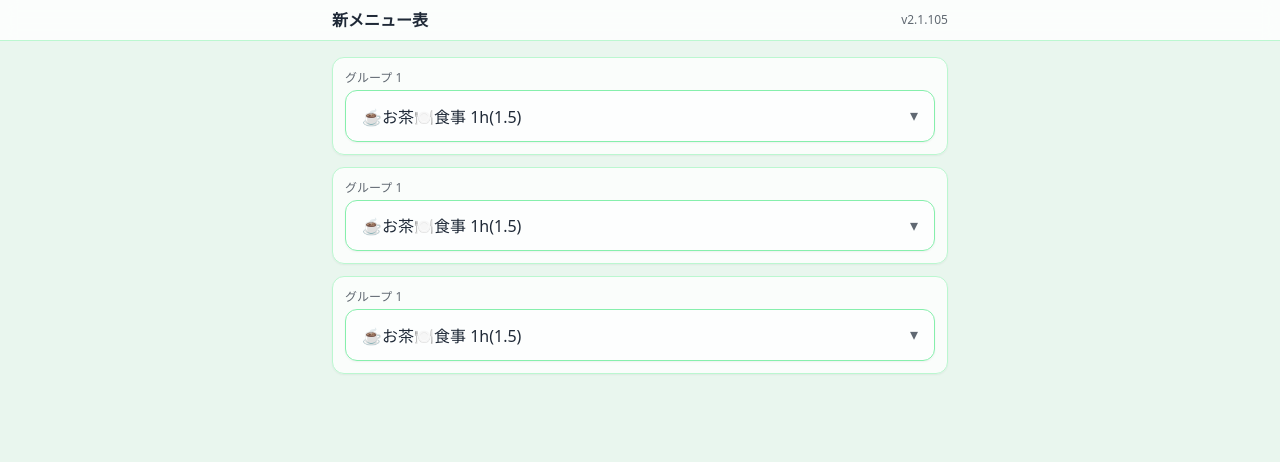
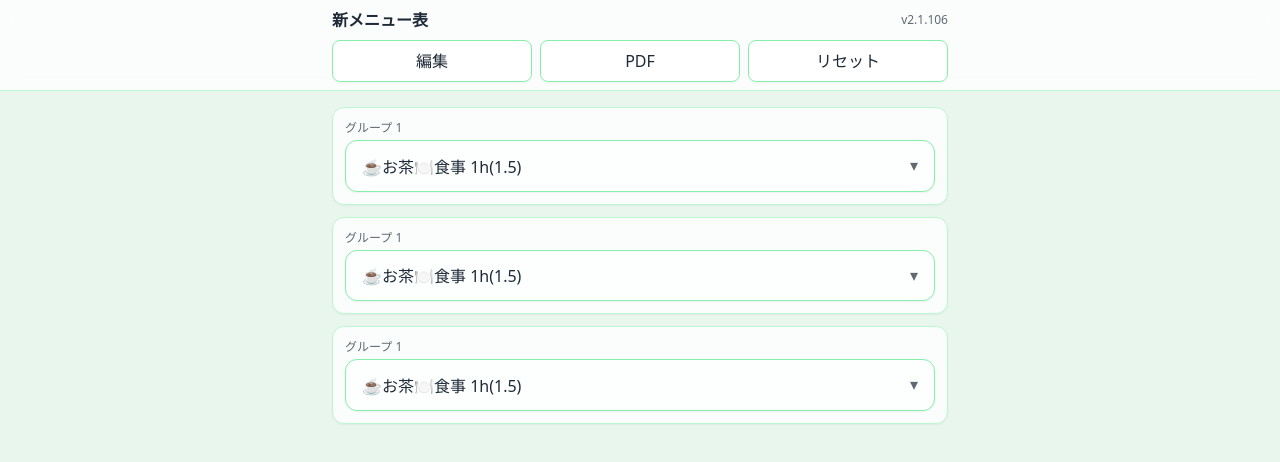
Before and after one commit to Kanepiro/new-menu-v2, a React (Vite) app: page / in a window 1280 px wide. Shown: the top 462 px of the page. Built offline with nearby package versions, Linux system fonts and the light colour scheme.

Commit message:
Add files via upload

```diff
--- a/src/App.tsx
+++ b/src/App.tsx
@@ -15,7 +15,7 @@ class ErrorBoundary extends React.Component<{children: React.ReactNode}, {hasErr
   ); } return this.props.children as any; }
 }
 
-const FIXED_VERSION_TEXT = "v2.1.105";
+const FIXED_VERSION_TEXT = "v2.1.106";
 
 /* Modal Dropdown (guarded) */
 function Dropdown<T extends number>({
@@ -70,13 +70,25 @@ export default function App(){
     new Array(3).fill(0).map(()=>({group: groups[0], index: 0}))
   );
 
+  // --- Header buttons (placeholders) ---
+  const onEdit = () => { console.log("編集 clicked"); };
+  const onPDF = () => { console.log("PDF clicked"); };
+  const onReset = () => { console.log("リセット clicked"); };
+
   return (
     <ErrorBoundary>
       <div className="min-h-screen bg-[#e9f6ee] text-gray-800">
         <header className="sticky top-0 z-[500] bg-white/80 backdrop-blur border-b border-green-200">
-          <div className="mx-auto max-w-screen-sm px-3 py-2 flex items-center justify-between">
-            <div className="font-semibold">新メニュー表</div>
-            <div className="text-xs opacity-70">{FIXED_VERSION_TEXT}</div>
+          <div className="mx-auto max-w-screen-sm px-3 py-2">
+            <div className="flex items-center justify-between">
+              <div className="font-semibold">新メニュー表</div>
+              <div className="text-xs opacity-70">{FIXED_VERSION_TEXT}</div>
+            </div>
+            <div className="mt-2 grid grid-cols-3 gap-2">
+              <button id="btn-edit" onClick={onEdit} className="px-3 py-2 rounded-lg border border-green-300 bg-white/70 hover:bg-white shadow-sm">編集</button>
+              <button id="btn-pdf" onClick={onPDF} className="px-3 py-2 rounded-lg border border-green-300 bg-white/70 hover:bg-white shadow-sm">PDF</button>
+              <button id="btn-reset" onClick={onReset} className="px-3 py-2 rounded-lg border border-green-300 bg-white/70 hover:bg-white shadow-sm">リセット</button>
+            </div>
           </div>
         </header>
 
@@ -90,7 +102,7 @@ export default function App(){
                   value={r.index as number}
                   options={opts}
                   onChange={(index:number)=>{
-                    setRows(prev=>{const next=[...prev]; next[i]={...next[i], index:Number(index)}; return next;});
+                    setRows(prev=>{const next=[...prev]; next[i]={...prev[i], index:Number(index)}; return next;});
                   }}
                 />
               </div>
```
